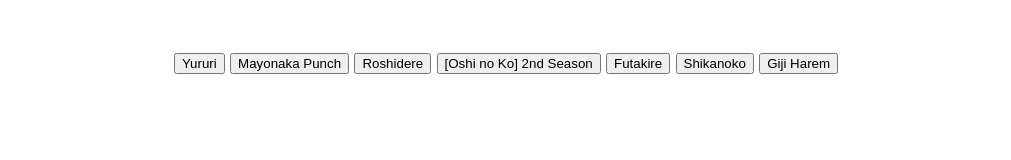
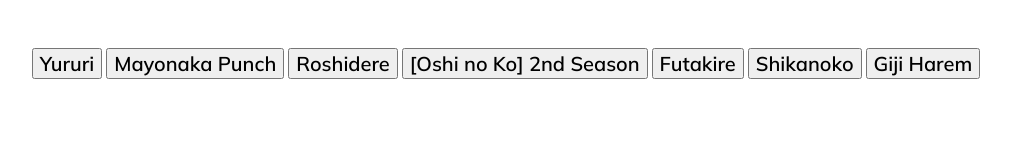
Before and after one commit to CTXL1029/copy_anime_name, a plain HTML site: page index.html in a window 1280 px wide. Shown: the whole page, without its empty margins (134-1145 px from the left). Drawn offline with Linux system fonts and the light colour scheme.

Commit message:
fix some mistake

```diff
--- a/style.css
+++ b/style.css
@@ -4,7 +4,7 @@
     text-align: center;
 }
 
-.buttons {
+button {
     display: inline-block;
     vertical-align: middle;
     font-family: "Mulish", system-ui;
```
